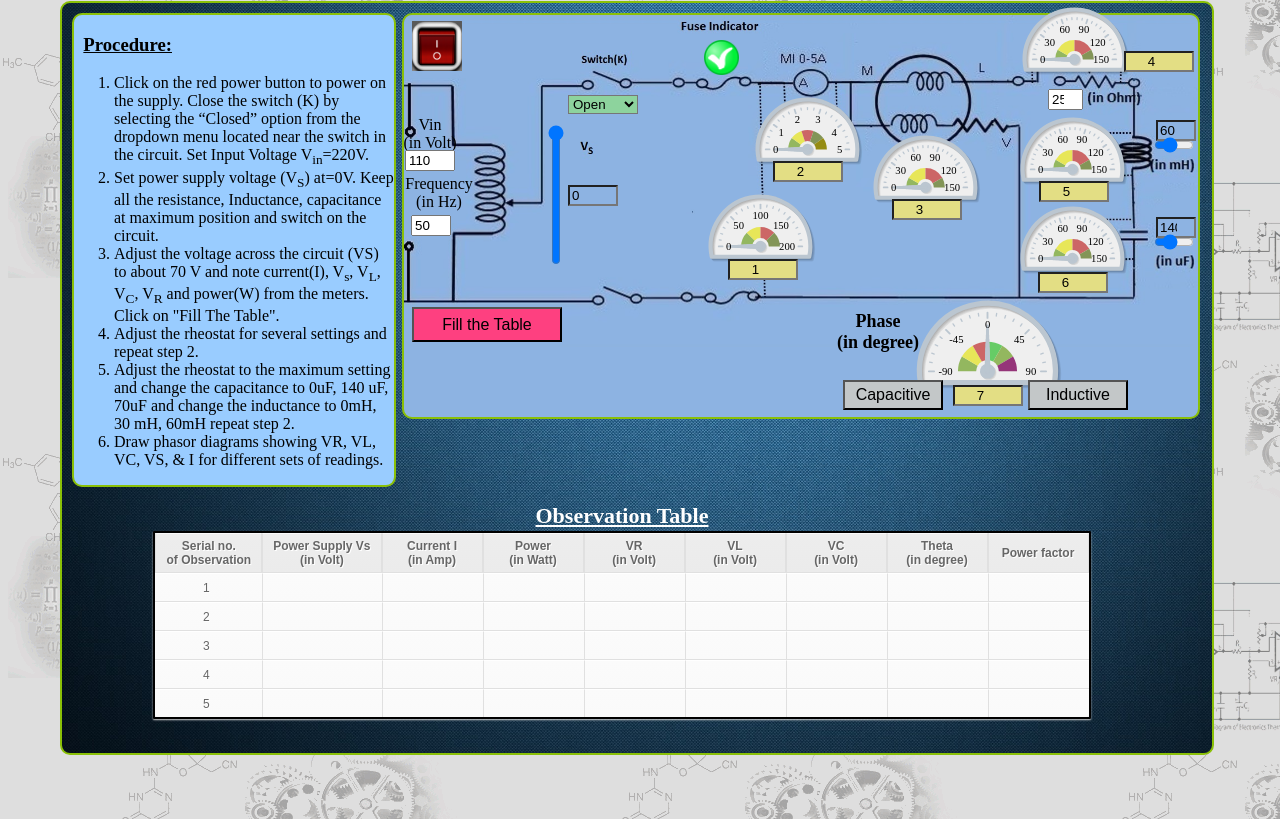
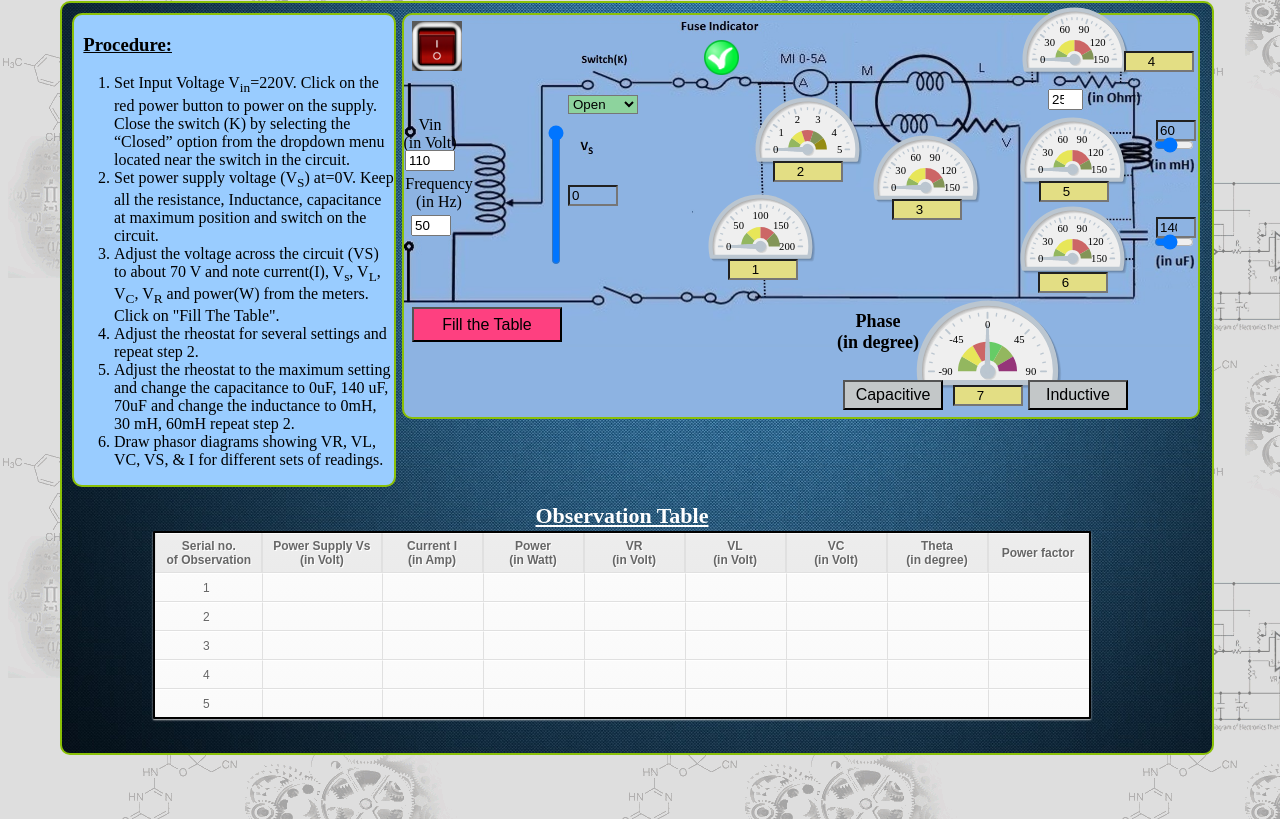
Before and after one commit to virtual-labs/exp-rlc-circuit-analysis-iitkgp, a plain HTML site: page experiment/simulation/index.html in a window 1280 px wide. Shown: the part 57-876 px from the top of the page. Drawn offline with Linux system fonts and the light colour scheme.

Commit message:
Update index.html

```diff
--- a/experiment/simulation/index.html
+++ b/experiment/simulation/index.html
@@ -31,7 +31,7 @@
 			<div id="description" style="background-color:#99CCFF; border-radius:10px; border:2px solid #8AC007; position:absolute; align:left; left:10px; top:10px; width:320px;">
 				<h3>&nbsp <u>Procedure: </u> </h3>
 				 <ol type="1">
-					  <li> Click on the red power button to  power on the supply. Close the switch (K) by selecting the “Closed” option from the dropdown menu located near the switch in the circuit. Set Input Voltage V<sub>in</sub>=220V.</li>
+					  <li> Set Input Voltage V<sub>in</sub>=220V. Click on the red power button to  power on the supply. Close the switch (K) by selecting the “Closed” option from the dropdown menu located near the switch in the circuit.</li>
 					  <li> Set power supply voltage (V<sub>S</sub>) at=0V. Keep all the resistance, Inductance, capacitance at maximum position and switch on the circuit.</li>
 					  <li> Adjust the voltage across the circuit (VS) to about 70 V and note current(I), V<sub>s</sub>, V<sub>L</sub>, V<sub>C</sub>, V<sub>R</sub> and power(W) from the meters.
 					  Click on "Fill The Table".</li>
```
